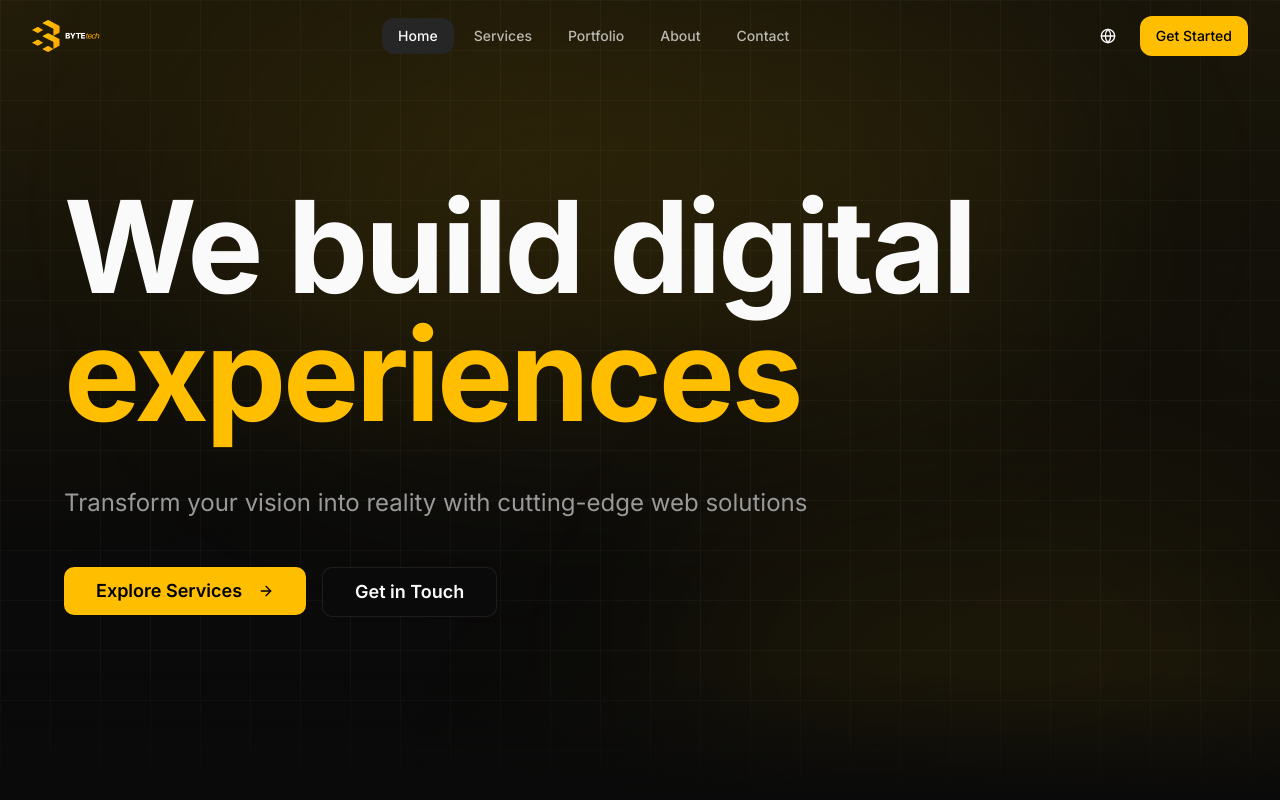
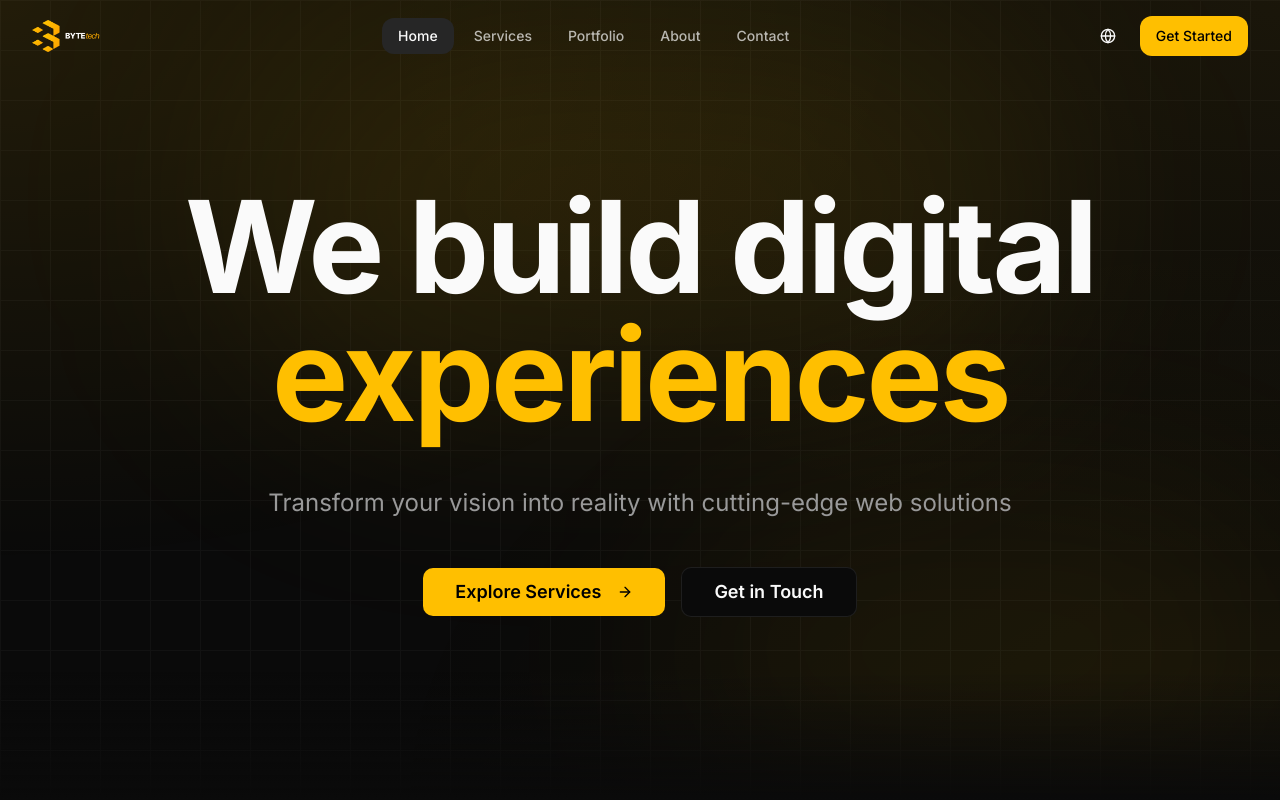
Before and after one commit to scorpio145633/bytetek-armenia-digital, a React (Vite) app: page / in a window 1280 px wide. Shown: the top 800 px of the page. Built offline with nearby package versions, Linux system fonts and the light colour scheme.

Commit message:
Refactor Hero Section

```diff
--- a/src/components/home/HeroSection.tsx
+++ b/src/components/home/HeroSection.tsx
@@ -17,12 +17,12 @@ const HeroSection = () => {
       </div>
 
       <div className="container mx-auto px-4 relative z-10">
-        <div className="max-w-6xl mx-auto">
+        <div className="max-w-6xl mx-auto text-center">
           {/* Main Headline - Large and Bold like Osmo */}
           <motion.div
-            initial={{ opacity: 0, y: 30 }}
+            initial={{ opacity: 0, y: 50 }}
             animate={{ opacity: 1, y: 0 }}
-            transition={{ duration: 0.8 }}
+            transition={{ duration: 1, ease: [0.16, 1, 0.3, 1] }}
             className="mb-12"
           >
             <h1 className="text-6xl md:text-7xl lg:text-8xl xl:text-9xl font-bold leading-[0.95] tracking-tight mb-6">
@@ -36,8 +36,8 @@ const HeroSection = () => {
           <motion.p
             initial={{ opacity: 0, y: 30 }}
             animate={{ opacity: 1, y: 0 }}
-            transition={{ duration: 0.8, delay: 0.2 }}
-            className="text-xl md:text-2xl text-muted-foreground max-w-3xl mb-12 leading-relaxed"
+            transition={{ duration: 1, delay: 0.3, ease: [0.16, 1, 0.3, 1] }}
+            className="text-xl md:text-2xl text-muted-foreground max-w-3xl mx-auto mb-12 leading-relaxed"
           >
             {t('hero.description')}
           </motion.p>
@@ -46,8 +46,8 @@ const HeroSection = () => {
           <motion.div
             initial={{ opacity: 0, y: 30 }}
             animate={{ opacity: 1, y: 0 }}
-            transition={{ duration: 0.8, delay: 0.4 }}
-            className="flex flex-col sm:flex-row items-start gap-4"
+            transition={{ duration: 1, delay: 0.5, ease: [0.16, 1, 0.3, 1] }}
+            className="flex flex-col sm:flex-row items-center justify-center gap-4"
           >
             <Button
               size="lg"
```
